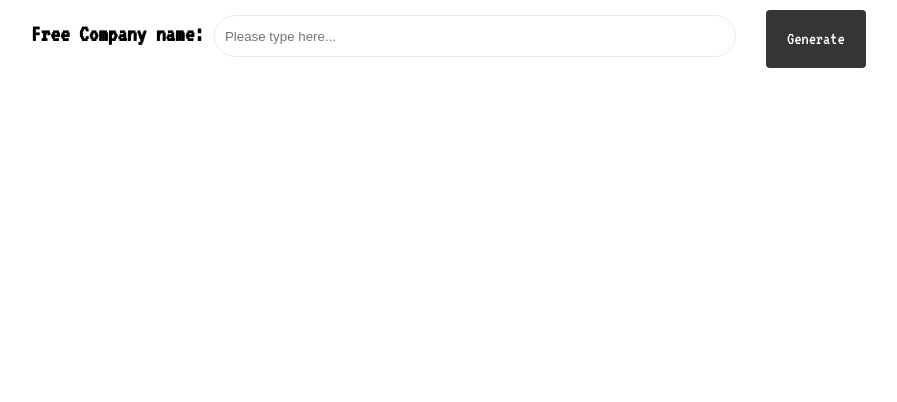
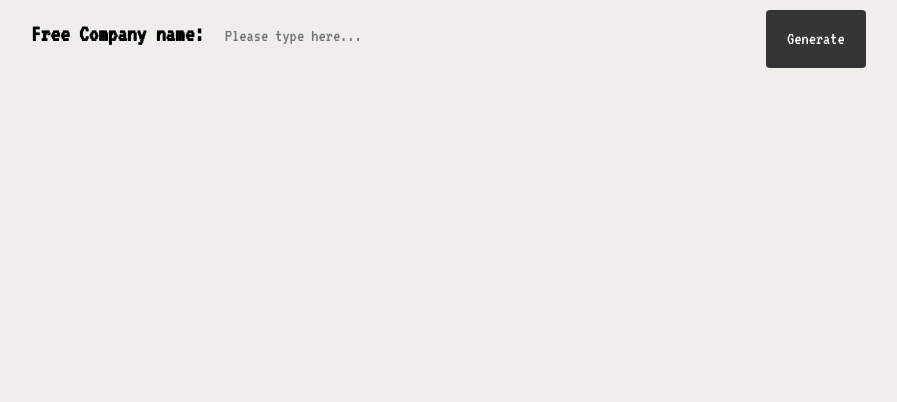
Before and after one commit to cnsaavedra/ffxiv_statistics, a React app: page / in a window 1280 px wide. Shown: the part 398-800 px from the top of the page, without its empty margins (189-1086 px from the left). Built offline with nearby package versions, Linux system fonts and the light colour scheme; no server answers.

Commit message:
More CSS fix

```diff
--- a/src/App.css
+++ b/src/App.css
@@ -1,6 +1,8 @@
 html,
 body {
+  font-family: "VT323", monospace;
   height: 100%;
+  background-color: #efeeea;
 }
 
 html {
@@ -24,30 +26,30 @@
 h4,
 h5,
 h6 {
-  font-family: "VT323", monospace;
   font-weight: 900;
 }
 
 label {
-  font-family: "VT323", monospace;
   font-weight: 600;
   font-size: 24px;
 }
 p {
-  font-family: "Montserrat", sans-serif;
   font-weight: 400;
   font-size: 24px;
 }
 
 input {
+  font-family: "VT323", monospace !important;
+  font-size: 18px;
   border: none;
   padding: 10px;
   margin: 10px;
   height: 20px;
   width: 500px;
-  border: 1px solid #eaeaea;
+  border: 1px solid #efeeea;
   outline: none;
   border-radius: 25px;
+  background-color: #efeeea;
 }
 input:hover {
   border-color: #a0a0a0 #b9b9b9 #b9b9b9 #b9b9b9;
```
